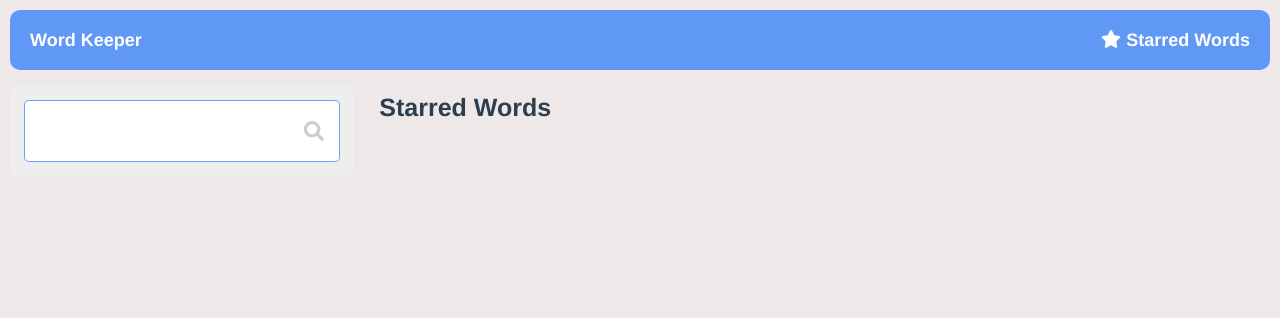
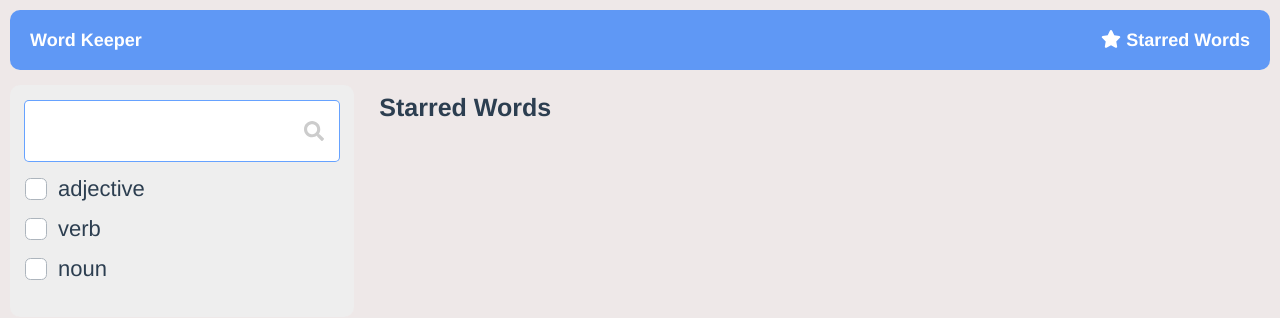
Before and after one commit to Leshgan/dictionary-test, a Vue app: page /favorites in a window 1280 px wide. Shown: the top 318 px of the page. Built offline with nearby package versions, Linux system fonts and the light colour scheme.

Commit message:
show filter on favorites page

```diff
--- a/src/components/BaseSidebar.vue
+++ b/src/components/BaseSidebar.vue
@@ -8,7 +8,7 @@
       >
       <search-icon class="icon sidebar__search-icon" />
     </div>
-    <div v-if="query" class="sidebar__filter">
+    <div v-if="filterVisible" class="sidebar__filter">
       <v-checkbox
         v-for="(item, index) in filter"
         :key="`${item.key}-${index}`"
@@ -42,6 +42,10 @@ export default {
         .entries(filter)
         .map(([key, value]) => ({ key, value }));
     },
+    filterVisible() {
+      const { filterVisible = false } = this.$route.meta;
+      return !!this.query || filterVisible;
+    },
   },
   methods: {
     setFilter(prop, value) {
--- a/src/router.js
+++ b/src/router.js
@@ -8,6 +8,7 @@ const routes = [
     path: '/favorites',
     name: 'Favorites',
     component: () => import(/* webpackChunkName: "Favorites" */ './pages/Favorites'),
+    meta: { filterVisible: true },
   },
   {
     path: '/',
--- a/src/store/favorites.js
+++ b/src/store/favorites.js
@@ -10,12 +10,14 @@ const state = () => ({
 });
 
 const getters = {
-  favorites: (s, _getters, rootState) => {
+  favorites: ({ favorites }, _getters, rootState) => {
     const { query, filter } = rootState.filter;
-    if (query) {
-      return filterWords(searchWord(query, s.favorites), filter);
-    }
-    return s.favorites;
+    return filterWords(
+      query
+        ? searchWord(query, favorites)
+        : favorites,
+      filter,
+    );
   },
   inFavorites: s => word => s.favorites.findIndex(w => w.word === word.word) > -1,
 };
```
Also changed, not shown: .eslintrc.js.
